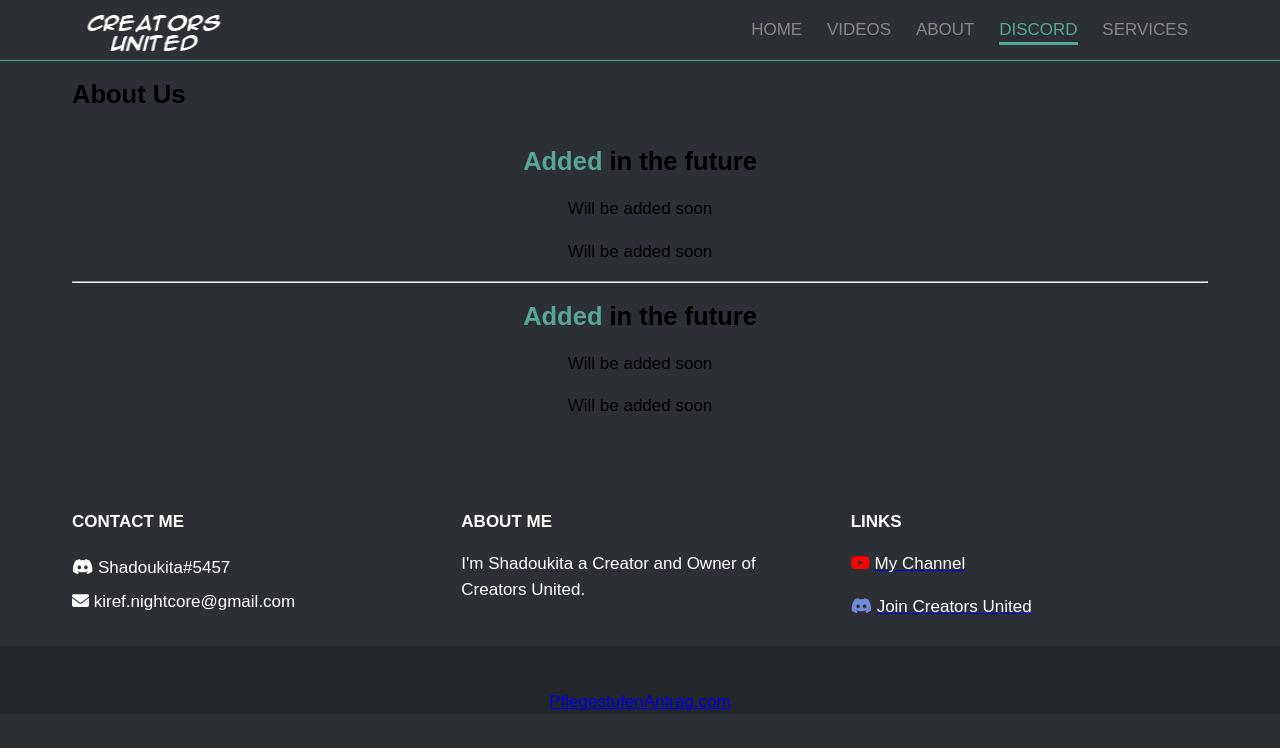
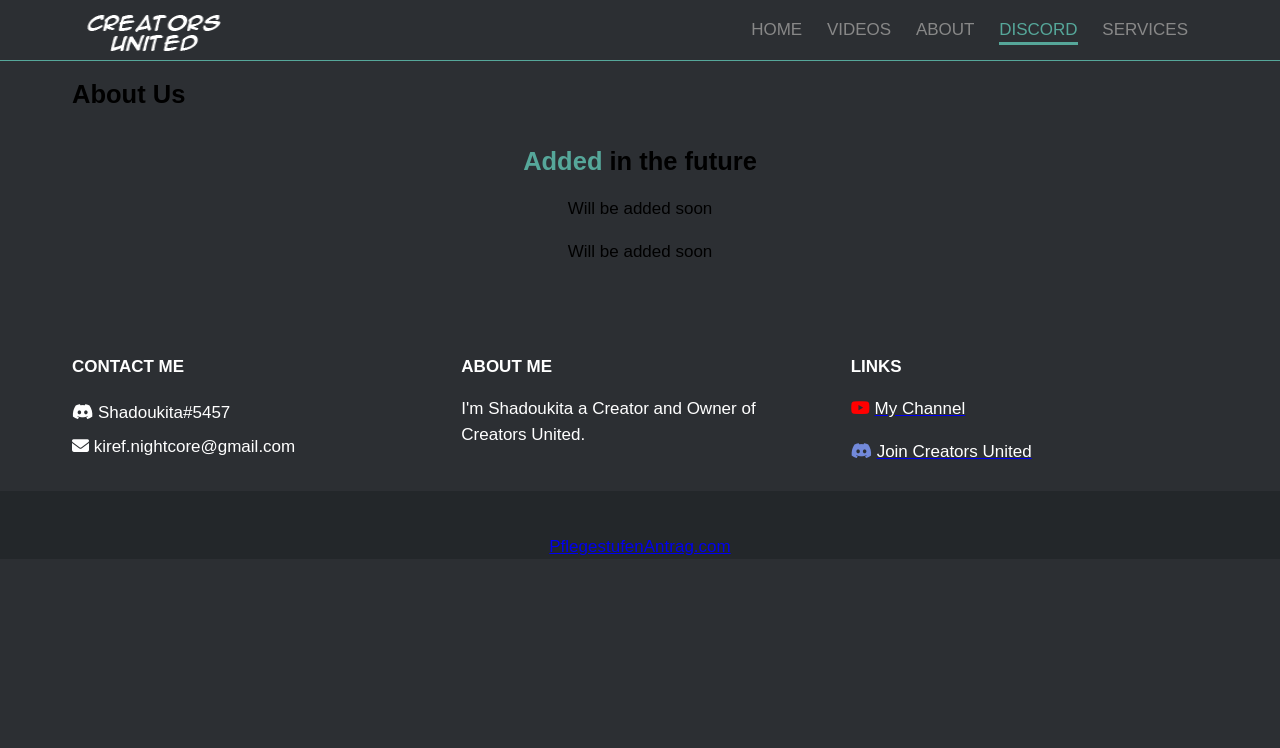
Before and after one commit to Shadoukita/Shadoukita-Web, a plain HTML site: page discord.html in a window 1280 px wide. Drawn offline with Linux system fonts and the light colour scheme.

Commit message:
Update discord.html

```diff
--- a/discord.html
+++ b/discord.html
@@ -54,11 +54,7 @@
           <div class="col-xs-12 col-sm-12 col-md-12 col-lg-12">
             <h2><span class="primary-text">Added</span> in the future</h2>
             <p>Will be added soon</p>
-            <p>Will be added soon</p>
-            <hr>
-            <h2><span class="primary-text">Added</span> in the future</h2>
-            <p>Will be added soon</p>
-            <p>Will be added soon</p>
+		  <p>Will be added soon</p>
           </div>
         </div>
       </div>
```
